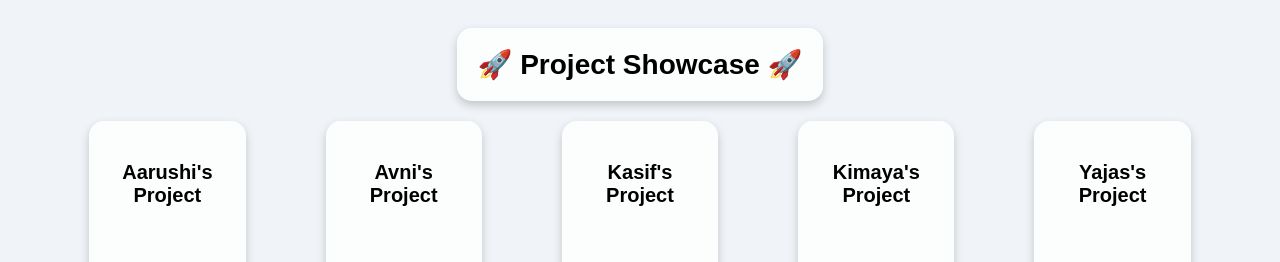
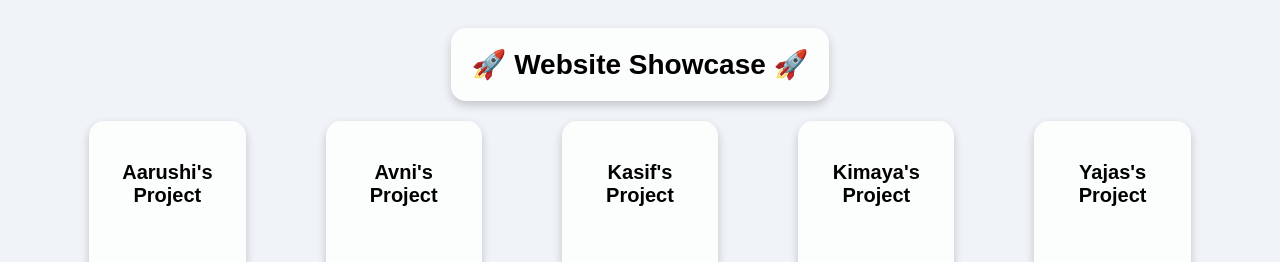
Before and after one commit to DiamondDVVV/vgsexhibition-website, a plain HTML site: page index.html in a window 1280 px wide. Shown: the top 262 px of the page. Drawn offline with Linux system fonts and the light colour scheme.

Commit message:
Update index.html

```diff
--- a/index.html
+++ b/index.html
@@ -3,7 +3,7 @@
 <head>
     <meta charset="UTF-8">
     <meta name="viewport" content="width=device-width, initial-scale=1.0">
-    <title>Ultimate Project Showcase</title>
+    <title>Website Showcase</title>
     <style>
         body {
             font-family: Arial, sans-serif;
@@ -68,7 +68,7 @@
     </style>
 </head>
 <body>
-    <div class="title-box">🚀 Project Showcase 🚀</div>
+    <div class="title-box">🚀 Website Showcase 🚀</div>
     <div class="container">
         <div class="column" onclick="window.location.href='pg2.html'">
             <p contenteditable="true">Aarushi's Project</p>
```
